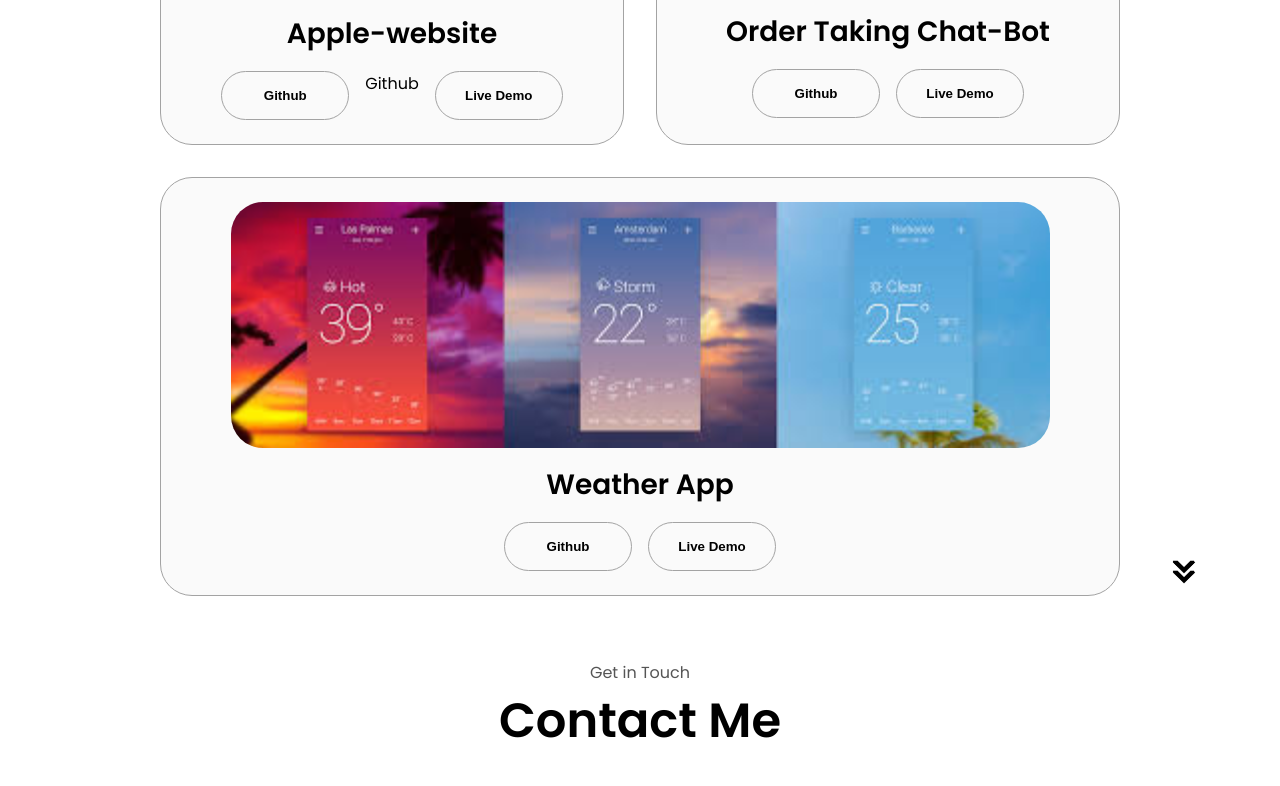
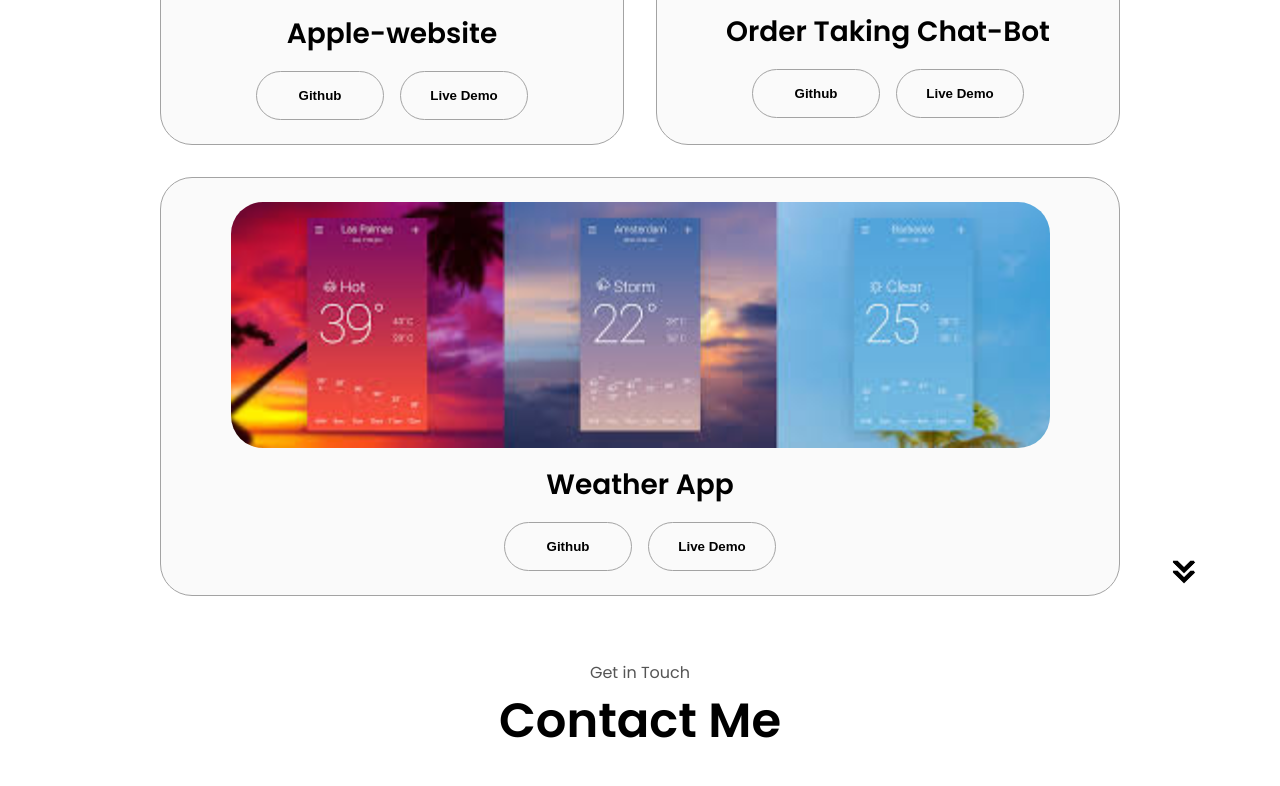
Before and after one commit to aliimran483/My-Portfolio, a plain HTML site: page index.html in a window 1280 px wide. Shown: the part 2811-3597 px from the top of the page. Drawn offline with Linux system fonts and the light colour scheme.

Commit message:
Update index.html

```diff
--- a/index.html
+++ b/index.html
@@ -236,7 +236,6 @@
 
                 Github
               </button>
-              <a href="https:github.com/aliimran483/Apple-website" target="_blank">Github</a>
               <button
                 class="btn btn-color-2 project-btn"
                 <a href="https:aliimran483.github.io/Apple-website"> Live Demo </a>
```
